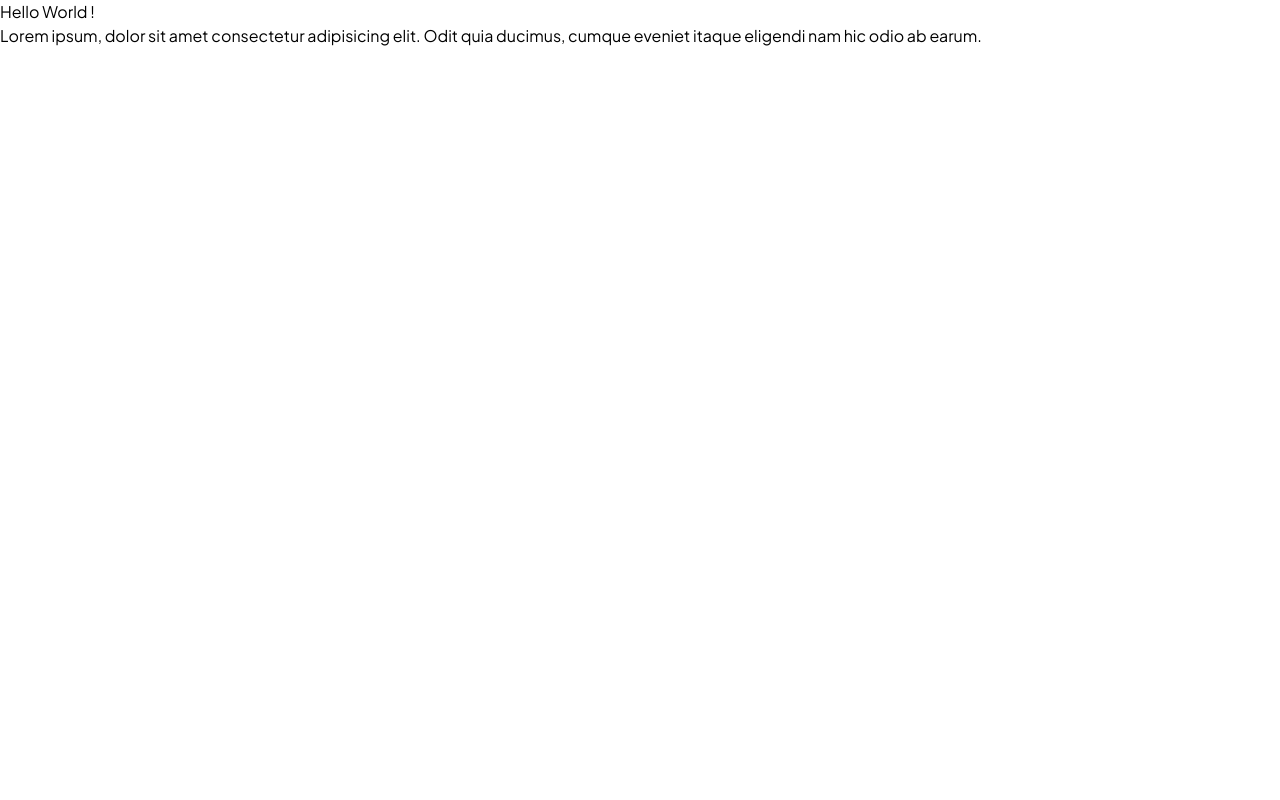
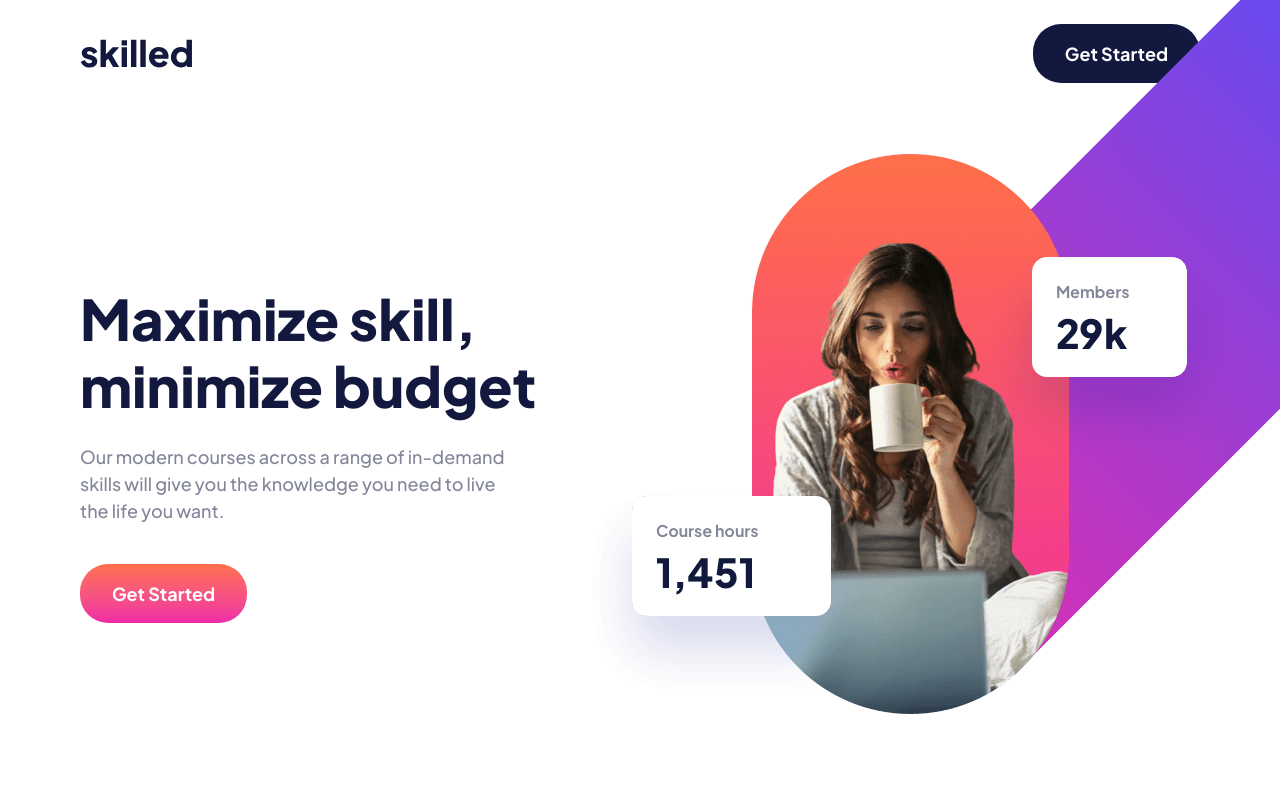
Before and after one commit to Ncticn/react-projects, a React (Vite) app in the folder 24-skilled-elearning-landing-page/: page / in a window 1280 px wide. Shown: the top 800 px of the page. Built offline with nearby package versions, Linux system fonts and the light colour scheme.

Commit message:
LandingPage Created in Pages.

```diff
--- a/24-skilled-elearning-landing-page/src/App.tsx
+++ b/24-skilled-elearning-landing-page/src/App.tsx
@@ -1,12 +1,16 @@
+import FooterBase from "./components/FooterBase";
+import HeaderBase from "./components/HeaderBase";
+import LandingPage from "./pages/LandingPage";
+
 function App() {
   return (
-    <main>
-      <h1>Hello World !</h1>
-      <p>
-        Lorem ipsum, dolor sit amet consectetur adipisicing elit. Odit quia
-        ducimus, cumque eveniet itaque eligendi nam hic odio ab earum.
-      </p>
-    </main>
+    <div className="relative overflow-hidden">
+      <HeaderBase />
+      <main>
+        <LandingPage />
+      </main>
+      <FooterBase />
+    </div>
   );
 }
 
--- /dev/null
+++ b/24-skilled-elearning-landing-page/src/pages/LandingPage.tsx
@@ -0,0 +1,12 @@
+import SectionFeatures from "../components/SectionFeatures";
+import SectionHero from "../components/SectionHero";
+
+function LandingPage() {
+  return (
+    <>
+      <SectionHero />
+      <SectionFeatures />
+    </>
+  );
+}
+export default LandingPage;
```
